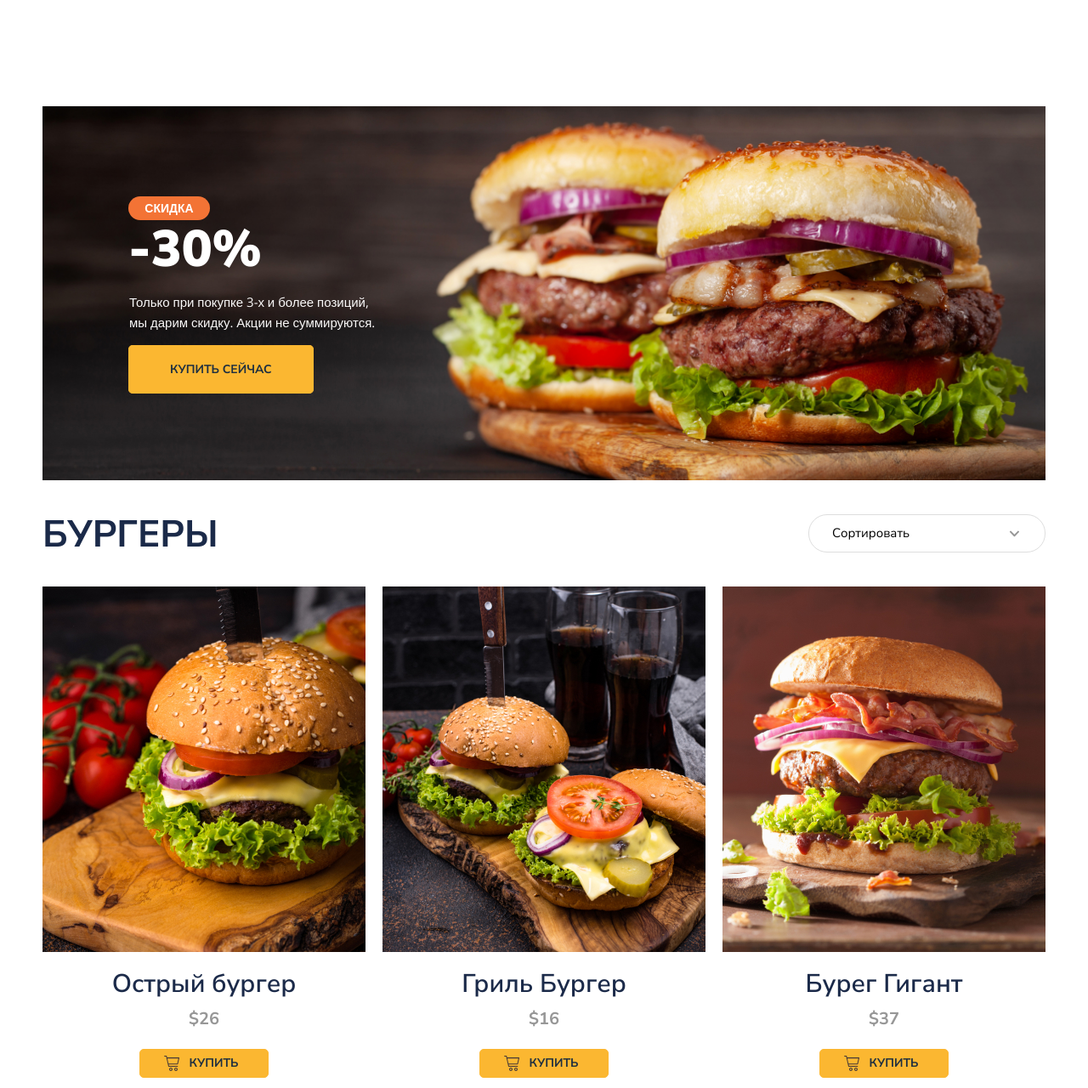
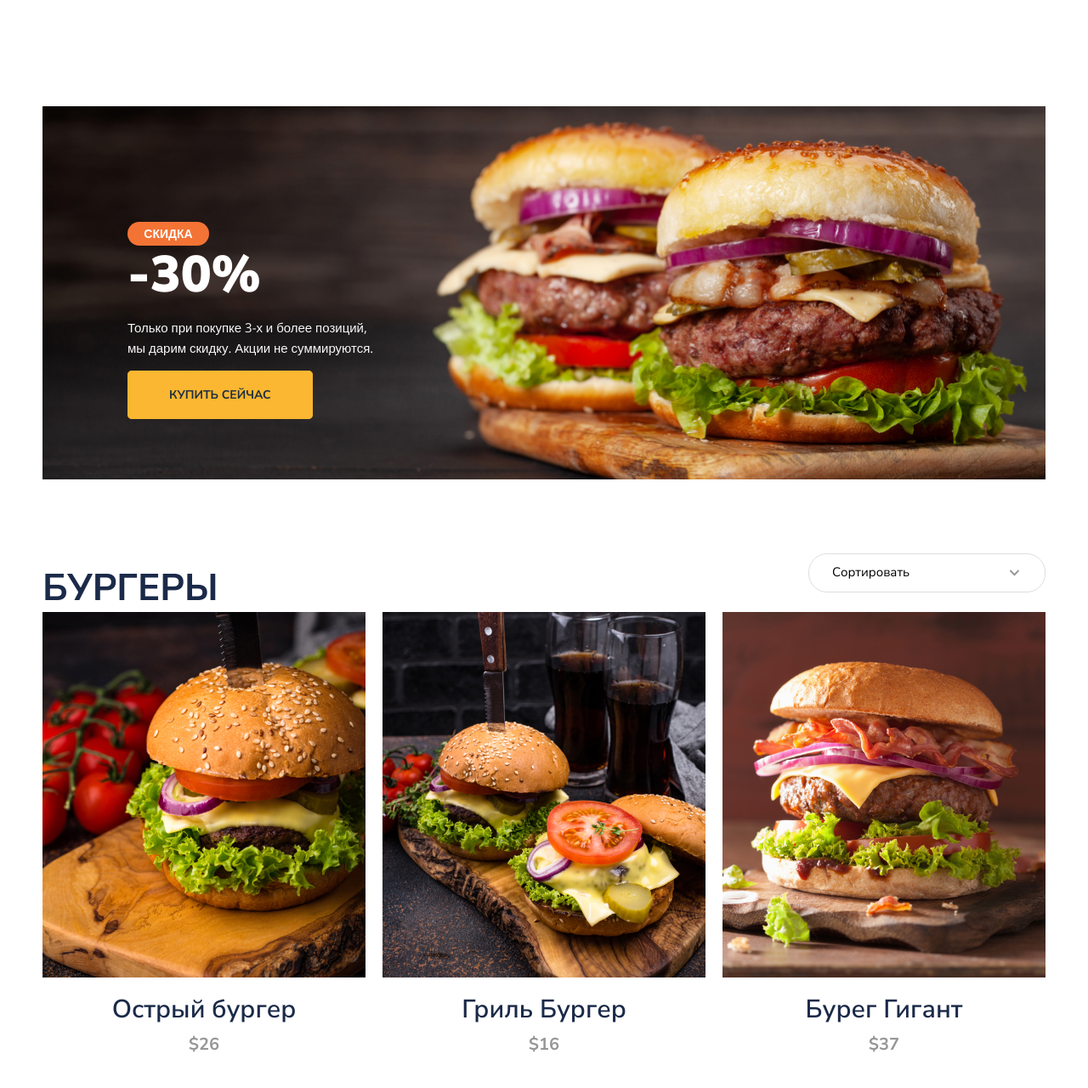
Before and after one commit to keaasd/Module01-Burger, a plain HTML site: page menu.html in a window 1280 px wide. Shown: the part 600-1880 px from the top of the page at 85% size. Drawn offline with nearby package versions, Linux system fonts and the light colour scheme.

Commit message:
убираем паддинги и чиним подвал

```diff
--- a/style/style.css
+++ b/style/style.css
@@ -187,12 +187,8 @@ main {
     background-size: cover;
     background-position: center center;
     background-repeat: no-repeat;
-    padding-top: 0px;
-    padding-left: 1px;
-    padding-bottom: 121px;
-
-
-    /* padding: 40px 218px; */
+    /* padding-bottom: 121px; убрал */
+    padding: 90px 100px
 }
 
 .sale {
@@ -217,9 +213,9 @@ main {
     font-size: 60px;
     text-transform: uppercase;
     color: #FFFFFF;
-    padding-top: 60px;
+    /* padding-top: 60px;
     padding-left: 100px;
-    padding-bottom: 0px;
+    padding-bottom: 0px; */
     margin-top: 0;
     margin-bottom: 0;
 }
@@ -230,7 +226,7 @@ main {
     line-height: 1.6; /* 24px = 1.5 */
     color: #FAF9F9;
     margin-bottom: 8px;
-    margin-left: 101px;
+    /* margin-left: 101px; убрал*/
     margin-bottom: 34px;
     width: 328px;
 
@@ -245,7 +241,6 @@ main {
     background: #FBB731;
     border-radius: 5px;
     text-decoration: none;
-    margin-left: 100px;
     border: solid 1px #FBB731;
 }
 .banner-link:hover {
@@ -284,7 +279,8 @@ main {
     display: flex;
     align-items: center;
     justify-content: space-between;
-
+    padding-top: 64px;
+    /* padding-bottom: 20px; */
 }
 .menu-title {
     font-weight: 700;
@@ -293,10 +289,9 @@ main {
     text-transform: uppercase;
     color: #1B2A49;
     margin-bottom: 0;
-    /* padding-top: 20px; */
 
-    padding-bottom: 33px;
 }
+
 .menu-select {
     padding: 13px 27px;
     border: 1px solid #DEDEDE;
@@ -352,7 +347,7 @@ main {
 
 .menu-grid-btn {
     display: flex;
-    margin: 0px auto;
+    margin: 19px auto 0;
     padding: 7px 28px;
     background: #FBB731;
     border-radius: 5px;
@@ -361,12 +356,12 @@ main {
     border: none;
     justify-content: center;
     border: solid 1px #FBB731;
-    margin-bottom: 0;
-    margin-top: 0;
+
 
 }
 .menu-grid-btn:hover {
     background-color: #F37335;
+    border: none;
 }
 
 .menu-grid-icon {
@@ -378,10 +373,6 @@ main {
     height: 18px;
 }
 
-.menu-grid-icon:hover {
-    background-image: url(../img/cart-white.svg);
-}
-
 .menu-grid-text {
     font-weight: 700;
     font-size: 14px;
@@ -391,9 +382,7 @@ main {
     color: #1E2F40;
     margin-right: 6px;
 }
-.menu-grid-text:hover {
-    color: #fff;
-}
+
 
 /* ======section2 ========================*/
 .additionally {
@@ -448,6 +437,9 @@ main {
     text-decoration: none;
     font-weight: 400;
 
+}
+.footer-list a:hover {
+    color: #FFC725;
 }
 
 .footer-item span {
@@ -688,7 +680,7 @@ h1 span {
 }
 .item2 li {
     margin-bottom: 9px;
-    font-family: 'Lato', sans-serif;
+    font-family: 'Open Sans', sans-serif;
     font-size: 15px;
     font-weight: 700;
     line-height: 24px;
```
